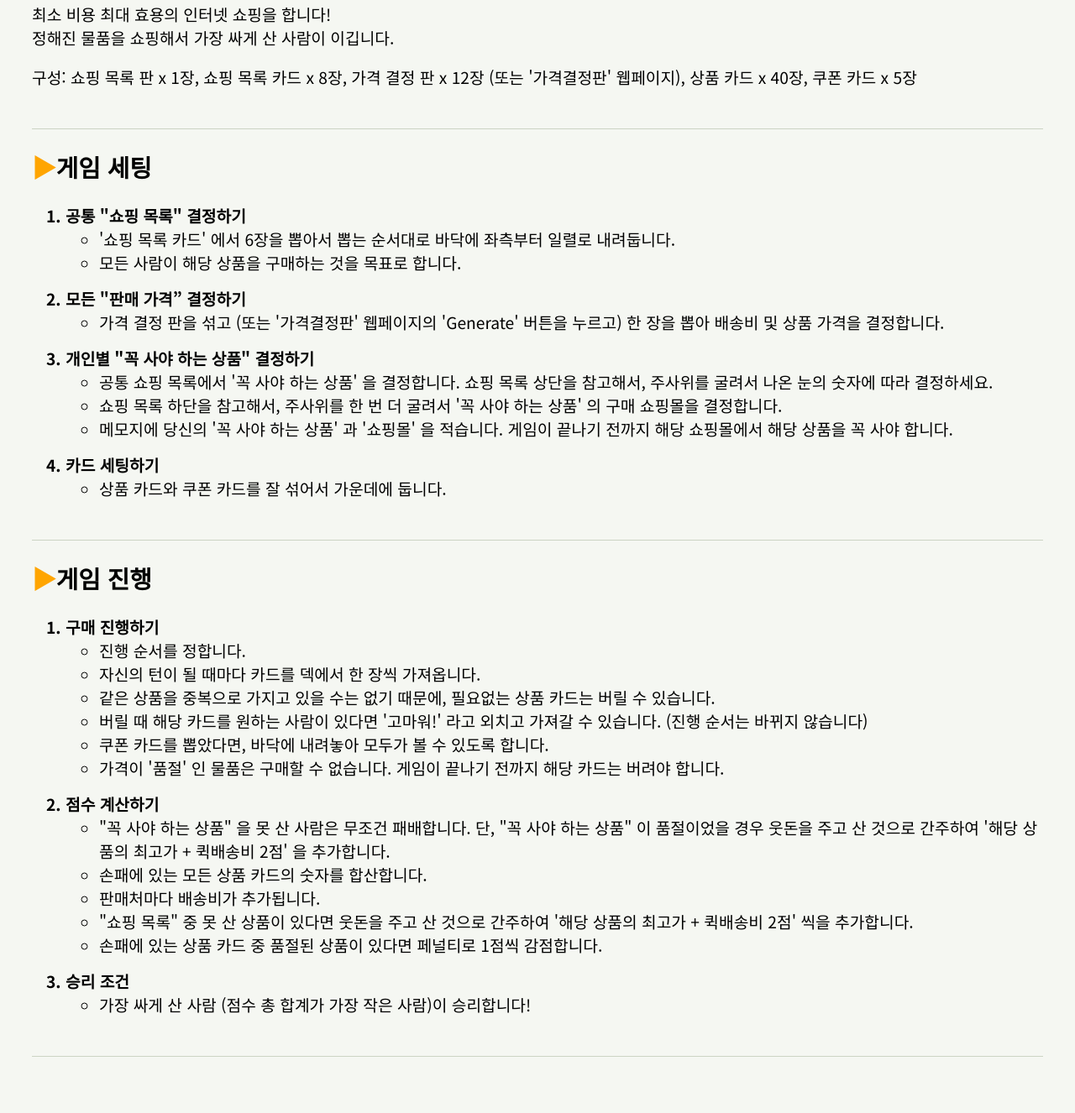
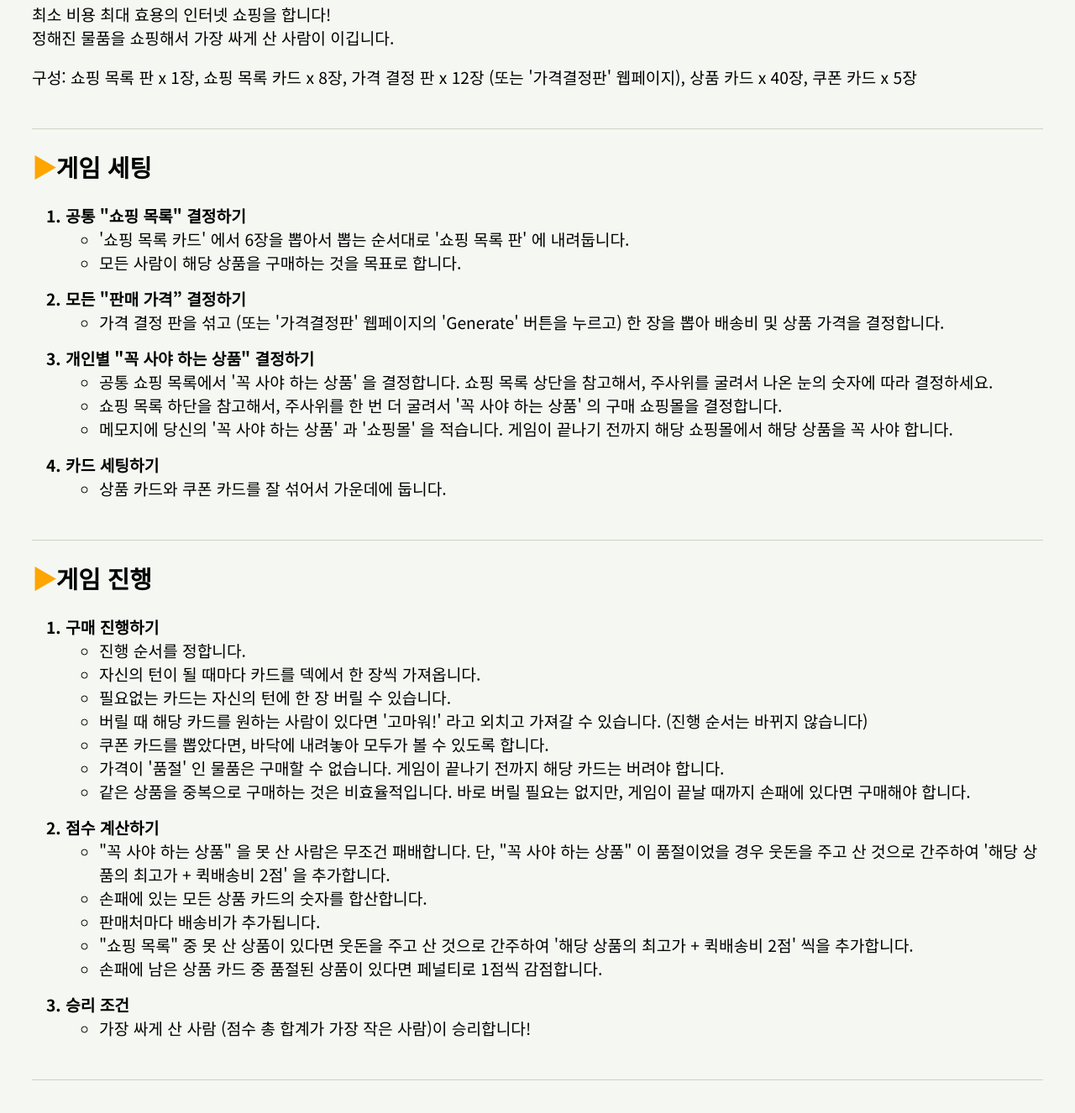
Before and after one commit to ajjkk01/web1, a plain HTML site: page forsale/rule.html in a window 1280 px wide. Shown: the part 254-1580 px from the top of the page at 84% size. Drawn offline with Linux system fonts and the light colour scheme.

Commit message:
Update rule.html

```diff
--- a/forsale/rule.html
+++ b/forsale/rule.html
@@ -28,7 +28,7 @@
         <ol>
             <li>공통 "쇼핑 목록" 결정하기</li>
             <ul>
-                <li>'쇼핑 목록 카드' 에서 6장을 뽑아서 뽑는 순서대로 바닥에 좌측부터 일렬로 내려둡니다.</li>
+                <li>'쇼핑 목록 카드' 에서 6장을 뽑아서 뽑는 순서대로 '쇼핑 목록 판' 에 내려둡니다.</li>
                 <li>모든 사람이 해당 상품을 구매하는 것을 목표로 합니다.</li>
             </ul>
             <li>모든 "판매 가격” 결정하기</li>
@@ -55,10 +55,12 @@
             <ul>
                 <li>진행 순서를 정합니다.</li>
                 <li>자신의 턴이 될 때마다 카드를 덱에서 한 장씩 가져옵니다.</li>
-                <li>같은 상품을 중복으로 가지고 있을 수는 없기 때문에, 필요없는 상품 카드는 버릴 수 있습니다.</li>
+<li>필요없는 카드는 자신의 턴에 한 장 버릴 수 있습니다.</li>
                 <li>버릴 때 해당 카드를 원하는 사람이 있다면 '고마워!' 라고 외치고 가져갈 수 있습니다. (진행 순서는 바뀌지 않습니다)</li>
                 <li>쿠폰 카드를 뽑았다면, 바닥에 내려놓아 모두가 볼 수 있도록 합니다.</li>
                 <li>가격이 '품절' 인 물품은 구매할 수 없습니다. 게임이 끝나기 전까지 해당 카드는 버려야 합니다.</li>
+                <li>같은 상품을 중복으로 구매하는 것은 비효율적입니다. 바로 버릴 필요는 없지만, 게임이 끝날 때까지 손패에 있다면 구매해야 합니다.</li>
+
             </ul>
             <li>점수 계산하기</li>
             <ul>
@@ -66,7 +68,7 @@
                 <li>손패에 있는 모든 상품 카드의 숫자를 합산합니다.</li>
                 <li>판매처마다 배송비가 추가됩니다.</li>
                 <li>"쇼핑 목록" 중 못 산 상품이 있다면 웃돈을 주고 산 것으로 간주하여 '해당 상품의 최고가 + 퀵배송비 2점' 씩을 추가합니다.</li>
-                <li>손패에 있는 상품 카드 중 품절된 상품이 있다면 페널티로 1점씩 감점합니다.</li>
+                <li>손패에 남은 상품 카드 중 품절된 상품이 있다면 페널티로 1점씩 감점합니다.</li>
             </ul>
             <li>승리 조건</li>
             <ul>
```
